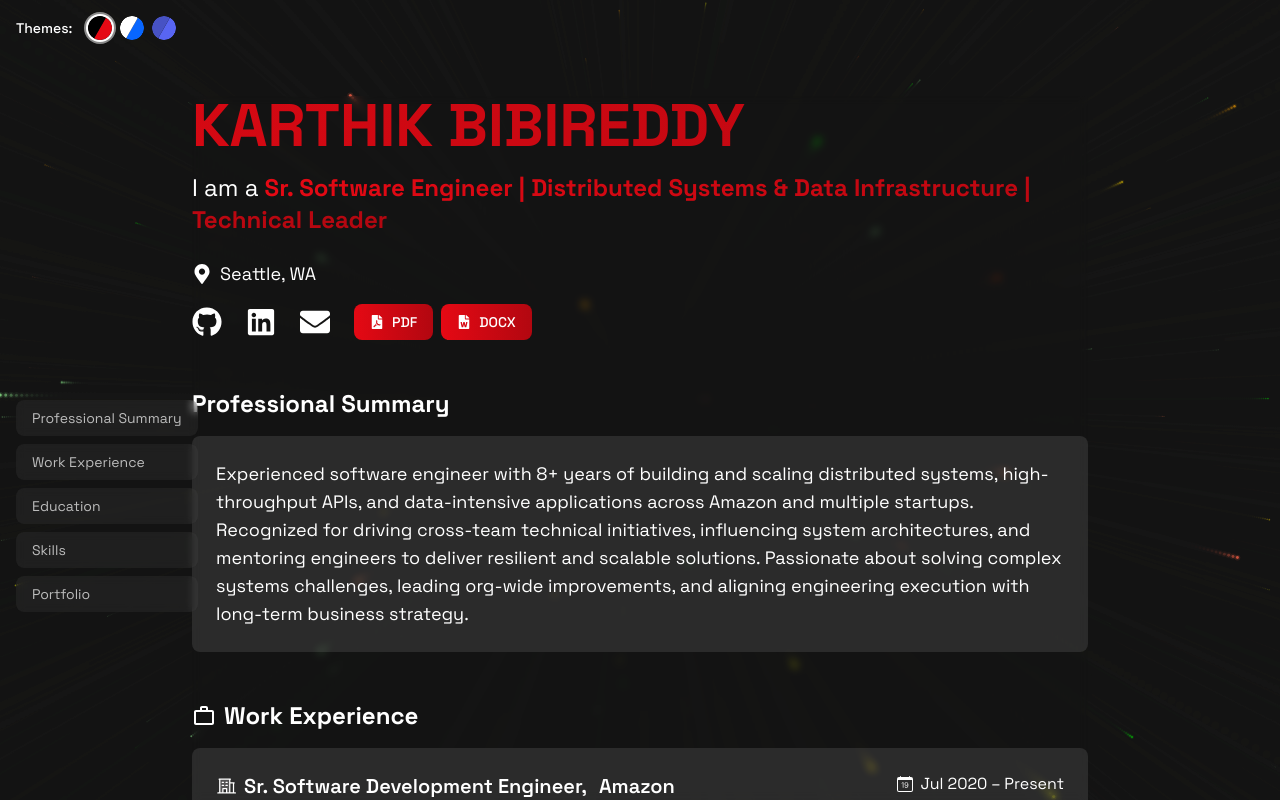
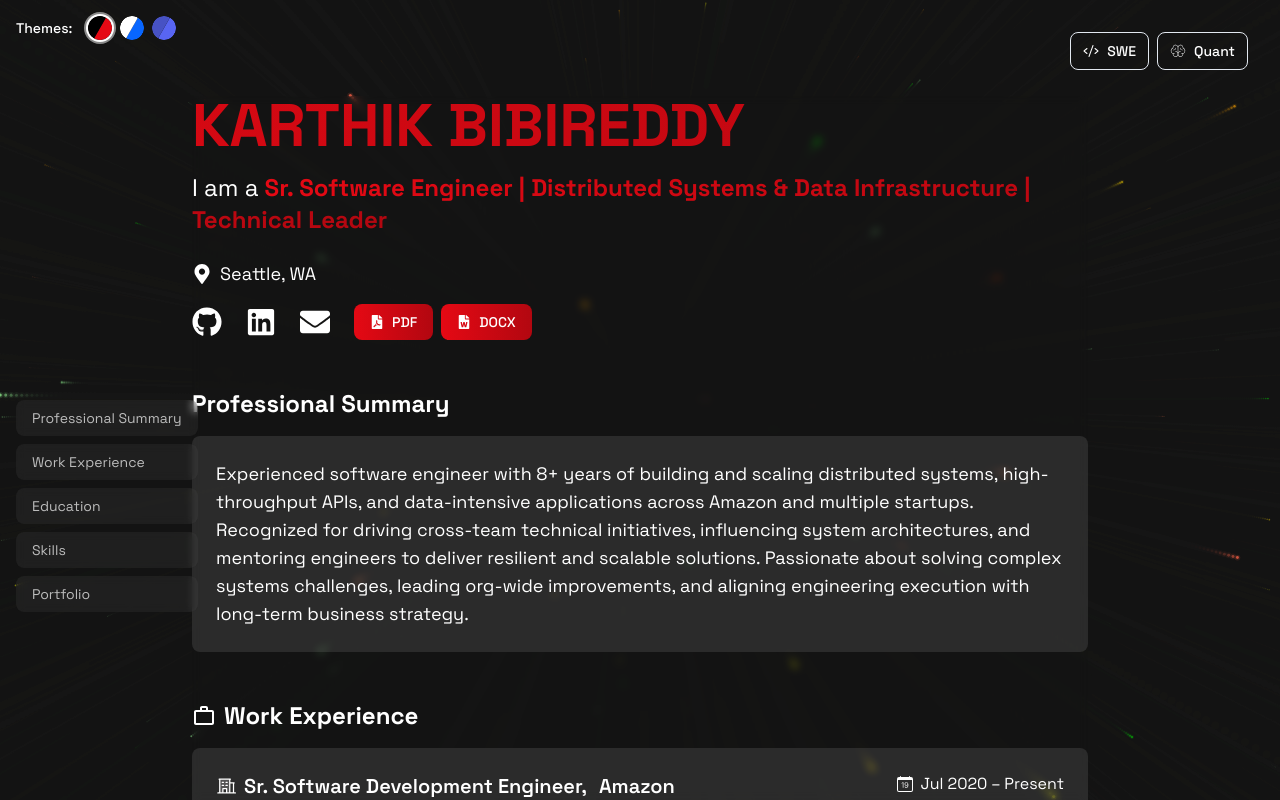
Before and after one commit to kbibireddy/personal-website, a Next.js app: page /personal-website/ in a window 1280 px wide. Built offline with nearby package versions, Linux system fonts and the light colour scheme.

Commit message:
Fix: Add ResumeTypeToggle component to main page layout
- Component was imported but not rendered on the page
- Now positioned after ThemeSwitcher in the main content area
- Toggle will now be visible and functional for users

```diff
--- a/src/app/page.tsx
+++ b/src/app/page.tsx
@@ -147,6 +147,7 @@ export default function Home() {
 
       <div className="relative z-10">
         <ThemeSwitcher onThemeChange={setTheme} />
+        <ResumeTypeToggle theme={theme} />
         <TableOfContents theme={theme} />
 
         <motion.div
```
